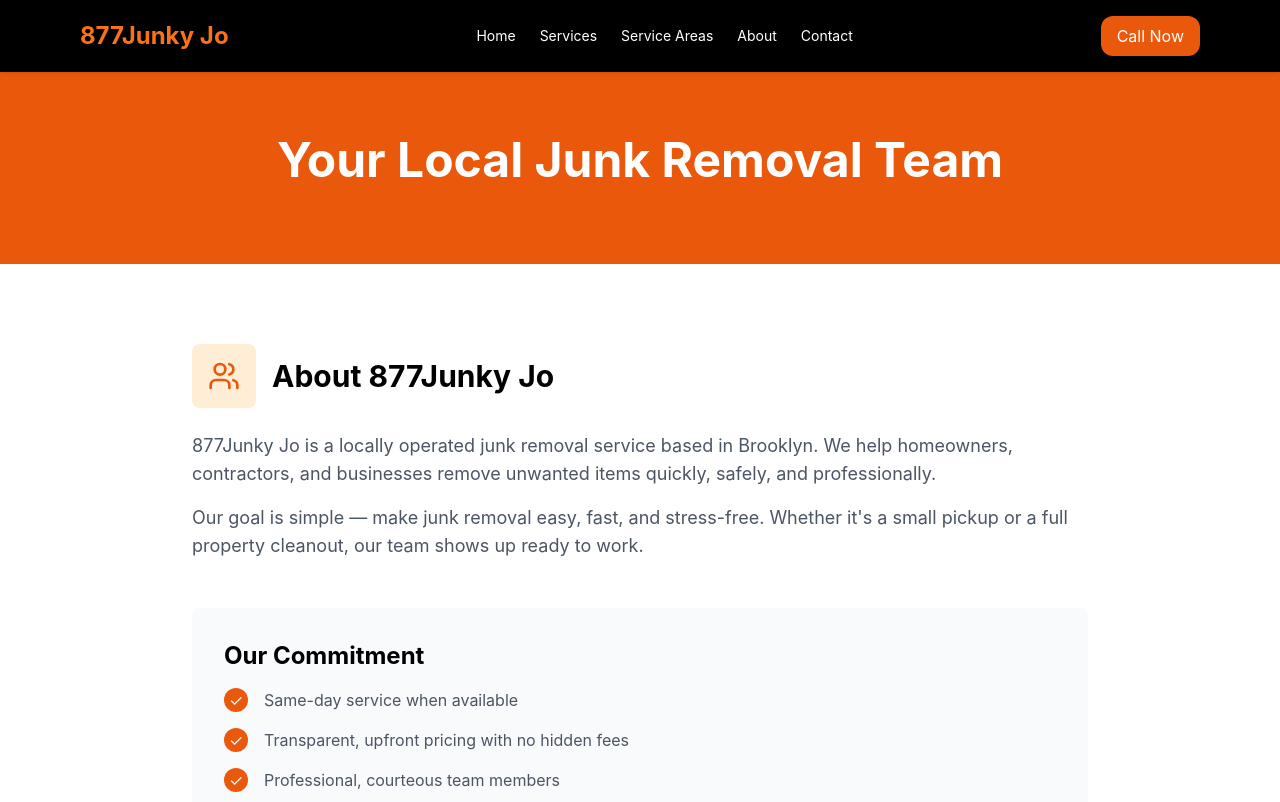
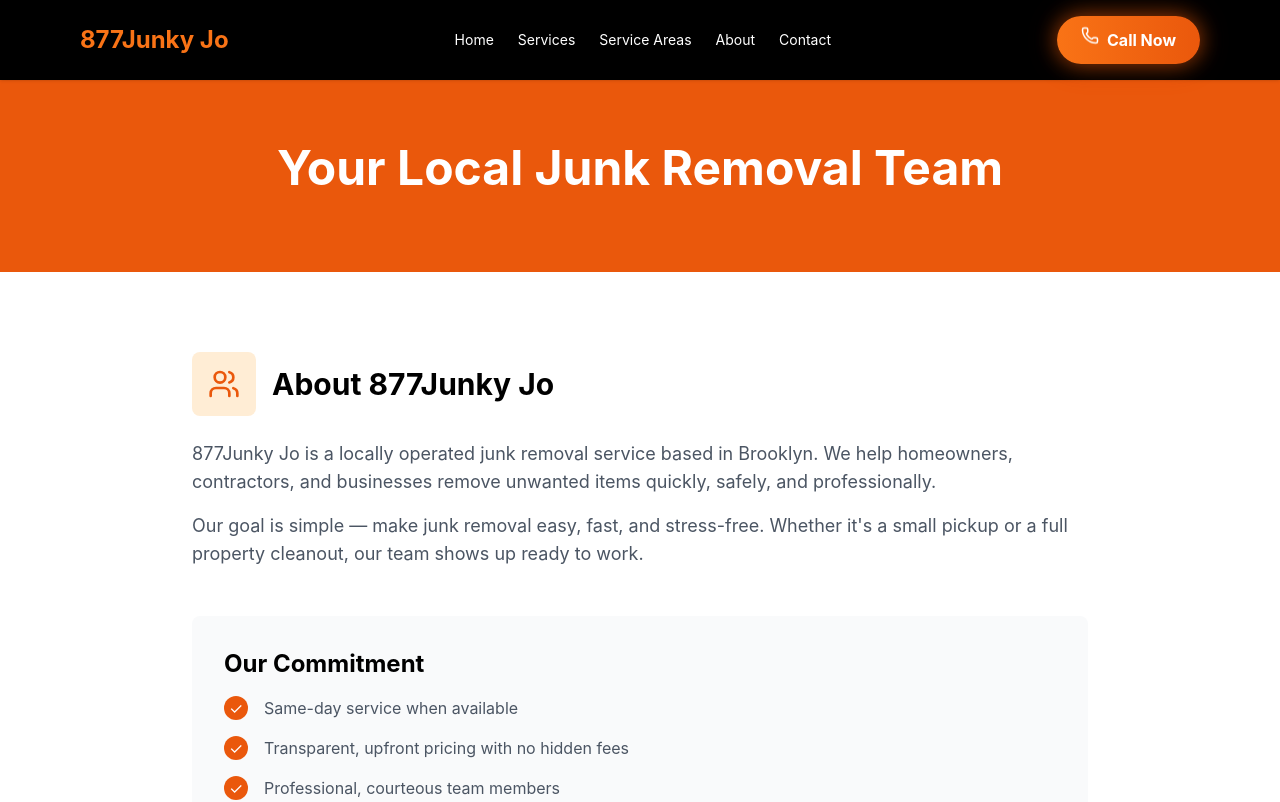
Before and after one commit to kenneth-tech/Junky-Jo, a Next.js app: page /about in a window 1280 px wide. Shown: the top 802 px of the page. Built offline with nearby package versions, Linux system fonts and the light colour scheme.

Commit message:
Fix Header.js button tag structure - add missing closing tags for button and anchor elements

```diff
--- a/app/components/Header.js
+++ b/app/components/Header.js
@@ -1,7 +1,7 @@
 'use client'
 
 import Link from 'next/link'
-import { Menu, X } from 'lucide-react'
+import { Menu, X, Phone } from 'lucide-react'
 import { useState } from 'react'
 
 export default function Header() {
@@ -27,7 +27,8 @@ export default function Header() {
 
 				{/* CTA */}
 				<a href="https://wa.me/18775865956" className="hidden md:block" target="_blank" rel="noopener noreferrer">
-					<button className="bg-orange-600 text-white px-4 py-2 rounded-xl hover:bg-orange-700">
+					<button className="flex items-center gap-2 bg-gradient-to-r from-orange-500 to-orange-600 text-white px-6 py-3 rounded-full font-bold shadow-lg hover:shadow-2xl hover:from-orange-600 hover:to-orange-700 transition-all duration-300 transform hover:scale-110 animate-pulse-glow">
+						<Phone size={18} className="animate-bounce" />
 						Call Now
 					</button>
 				</a>
@@ -50,8 +51,9 @@ export default function Header() {
 						<Link href="/service-areas" className="hover:text-orange-500" onClick={() => setIsOpen(false)}>Service Areas</Link>
 						<Link href="/about" className="hover:text-orange-500" onClick={() => setIsOpen(false)}>About</Link>
 						<Link href="/contact" className="hover:text-orange-500" onClick={() => setIsOpen(false)}>Contact</Link>
-						<a href="https://wa.me/18775865956" target="_blank" rel="noopener noreferrer">
-								<button className="w-full bg-orange-600 text-white px-4 py-2 rounded-xl hover:bg-orange-700">
+						<a href="https://wa.me/18775865956" target="_blank" rel="noopener noreferrer" className="w-full">
+							<button className="w-full flex items-center justify-center gap-2 bg-gradient-to-r from-orange-500 to-orange-600 text-white px-6 py-3 rounded-full font-bold shadow-lg hover:shadow-2xl hover:from-orange-600 hover:to-orange-700 transition-all duration-300 transform hover:scale-105">
+								<Phone size={18} />
 								Call Now
 							</button>
 						</a>
--- a/app/globals.css
+++ b/app/globals.css
@@ -29,3 +29,28 @@ body {
     opacity: 1;
   }
 }
+
+@keyframes pulse {
+  0% {
+    box-shadow: 0 0 0 0 rgba(234, 88, 12, 0.7);
+  }
+  50% {
+    box-shadow: 0 0 0 10px rgba(234, 88, 12, 0);
+  }
+  100% {
+    box-shadow: 0 0 0 0 rgba(234, 88, 12, 0);
+  }
+}
+
+@keyframes pulse-glow {
+  0%, 100% {
+    box-shadow: 0 0 20px rgba(234, 88, 12, 0.5), 0 0 30px rgba(234, 88, 12, 0.3);
+  }
+  50% {
+    box-shadow: 0 0 25px rgba(234, 88, 12, 0.7), 0 0 40px rgba(234, 88, 12, 0.5);
+  }
+}
+
+.animate-pulse-glow {
+  animation: pulse-glow 2.5s cubic-bezier(0.4, 0, 0.6, 1) infinite;
+}
```
Lines whose indentation alone changed are shown as unchanged.
